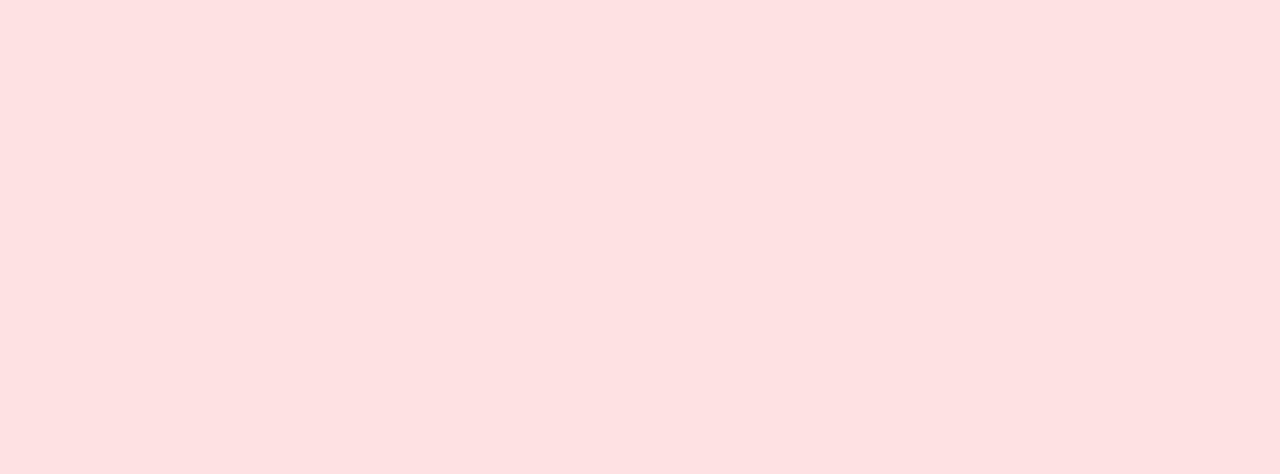
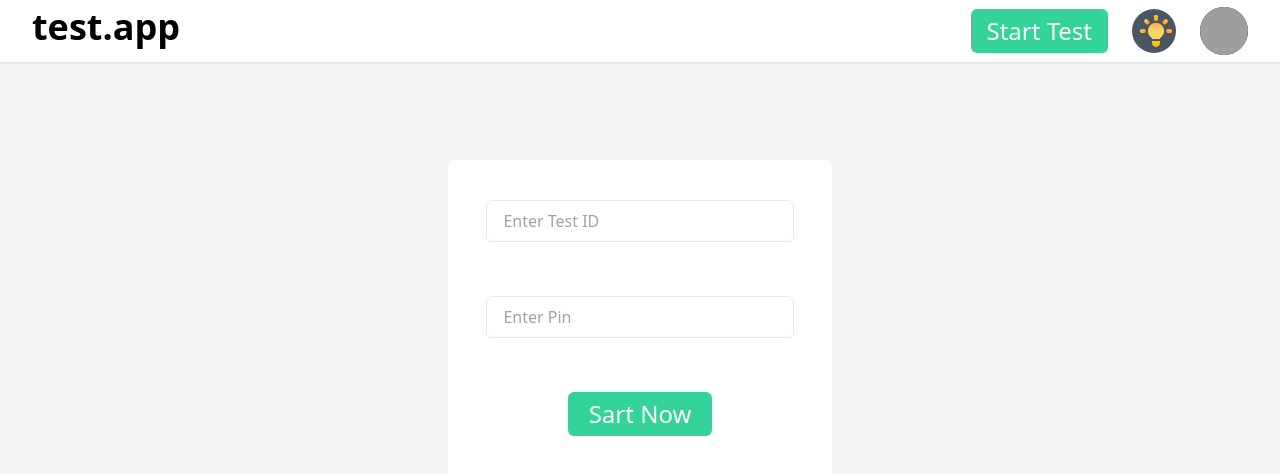
Before and after one commit to chandan-24/test-series-ui, a React (Create React App) app: page /test in a window 1280 px wide. Shown: the top 474 px of the page. Built offline with nearby package versions, Linux system fonts and the light colour scheme; grey boxes are pictures that could not be loaded.

Commit message:
start new test component with formik

```diff
--- a/package.json
+++ b/package.json
@@ -7,6 +7,7 @@
     "@testing-library/jest-dom": "^5.11.9",
     "@testing-library/react": "^11.2.5",
     "@testing-library/user-event": "^12.7.1",
+    "formik": "^2.2.6",
     "immer": "^8.0.1",
     "react": "^17.0.1",
     "react-dom": "^17.0.1",
@@ -19,7 +20,8 @@
     "redux-promise": "^0.6.0",
     "redux-thunk": "^2.3.0",
     "reselect": "^4.0.0",
-    "web-vitals": "^1.1.0"
+    "web-vitals": "^1.1.0",
+    "yup": "^0.32.9"
   },
   "scripts": {
     "start": "craco start",
--- a/src/components/App.js
+++ b/src/components/App.js
@@ -16,6 +16,8 @@ import Attempted from './Attempted';
 import Profile from './Profile';
 import NotFound from './NotFound';
 import Login from './Login';
+import EnterTest from './EnterTest';
+import RunningTest from './RunningTest';
 
 
 class App extends Component {
@@ -36,6 +38,8 @@ class App extends Component {
         <Switch>
           <Route path="/not-found" component={NotFound} />
           <Route path="/login" component={Login} />
+          <Route path="/test" exact component={EnterTest} />
+          <Route path="/test/:id" component={RunningTest} />
           <div className="absolute overflow-y-auto z-0 w-4/5 avail-height right-0 top-16">
             <Route path="/" exact>
               {
--- /dev/null
+++ b/src/components/EnterTest.js
@@ -0,0 +1,77 @@
+import React, { Component } from 'react';
+import { connect } from 'react-redux';
+import { Formik, Form, useField } from 'formik';
+import * as Yup from 'yup';
+import { PATHS } from '../constants';
+import { setActivePath } from '../globalStore/actions/handleUiState';
+
+const TextInput = ({ label, ...props }) => {
+
+  const [field, meta] = useField(props);
+  return (
+    <div className="mx-auto w-4/5 h-24 pt-10">
+      <input
+        className="w-full px-4 py-2 ml-auto mr-auto  border rounded-md focus:outline-none focus:ring focus:ring-primary-100"
+        {...field}
+        {...props}
+      />
+      {meta.touched && meta.error ? (
+        <div className="text-red-600">{meta.error}</div>
+      ) : null}
+    </div>
+  );
+};
+
+class EnterTest extends Component {
+  render() {
+    return (
+      <div className="absolute top-16 w-full avail-height bg-gray-100">
+        <div className="mx-auto mt-24 w-96 h-80 bg-white rounded-lg shadow-">
+          <Formik
+            initialValues = {{
+              testId: '',
+              testPin: '',
+            }}
+            validationSchema = { Yup.object({
+              testId: Yup.string().required('Required'),
+              testPin: Yup.string().required('Required'),
+            })}
+            onSubmit = {(values, {setSubmitting}) => {
+              setTimeout(() => {
+                alert(JSON.stringify(values))
+                setSubmitting(false);
+                const nextPath = `${PATHS.START_TEST}/${values.testId}`;
+                this.props.setActivePath(nextPath);
+                this.props.history.push(nextPath)
+              }, 1000);
+            }}
+          >
+            { formik => {
+              console.log(formik)
+                return <Form>
+                  <TextInput
+                    name="testId"
+                    type="text"
+                    placeholder="Enter Test ID"
+                  />
+                  <TextInput
+                    name="testPin"
+                    type="text"
+                    placeholder="Enter Pin"
+                  />
+                  <div className="w-36 mx-auto pt-10">
+                    <button className="w-full text-2xl bg-green-400 text-white px-4 py-1.5 rounded-md hover:bg-green-500 cursor-pointer ease-in-out duration-400" type="submit" disabled={!formik.isValid || formik.isSubmitting}>Sart Now</button>
+                  </div>
+                </Form>
+              }
+            }
+          </Formik>
+        </div>
+      </div>
+    );
+  }
+}
+
+const mapDispatchToProps = { setActivePath }
+
+export default connect(null, mapDispatchToProps)(EnterTest);
--- a/src/components/Login.js
+++ b/src/components/Login.js
@@ -1,6 +1,6 @@
 import React, { Component } from 'react';
 import { connect } from 'react-redux';
-import { Link, Redirect } from 'react-router-dom';
+import { Link, withRouter } from 'react-router-dom';
 
 import { setActivePath } from '../globalStore/actions/handleUiState';
 import { userLogIn } from '../globalStore/actions/handleAuth';
@@ -13,7 +13,6 @@ import Spinner from './Spinner';
 class Login extends Component {
   state = {
     isLoading: false,
-    redirect: false,
   }
 
   handleLogin = async () => {
@@ -29,15 +28,13 @@ class Login extends Component {
 
       this.props.userLogIn(userInfo);
       this.props.loadOverTest(testData);
-      this.setState({isLoading: false, redirect: true});
+      this.setState({isLoading: false});
       this.props.setActivePath(PATHS.DASHBOARD);
+      this.props.history.push(PATHS.DASHBOARD)
     }, 2000);
   }
 
   render() {
-    if (this.state.redirect) {
-      return <Redirect to='/dashboard'/>;
-    }
     return (
       <div>
         { this.state.isLoading ? <Spinner /> :
@@ -125,4 +122,4 @@ class Login extends Component {
 
 const mapDispatchToProps = { userLogIn, setActivePath, loadOverTest, };
 
-export default connect(null, mapDispatchToProps)(Login);
+export default connect(null, mapDispatchToProps)(withRouter(Login));
--- a/src/components/Navigation/Header.js
+++ b/src/components/Navigation/Header.js
@@ -1,6 +1,6 @@
 import React, { Component } from 'react';
 import { connect } from 'react-redux';
-import { Redirect, withRouter } from 'react-router-dom';
+import { withRouter } from 'react-router-dom';
 import produce from 'immer';
 
 
@@ -17,7 +17,6 @@ class Header extends Component {
   state = {
     isUserMenuActive: false,
     isDarkModeOn: false,
-    redirect: false,
   }
 
   componentDidMount = () => {
@@ -29,7 +28,11 @@ class Header extends Component {
   }
 
   toggleUserMenu = () => {
-    this.setState({ isUserMenuActive: !this.state.isUserMenuActive });
+    this.setState(
+      produce((draftState) => {
+        draftState.isUserMenuActive = !this.state.isUserMenuActive;
+      })
+    )
   }
 
   toggleDarkMode = () => {
@@ -39,17 +42,19 @@ class Header extends Component {
 
   redirectHome = () => {
     if (this.props.location.pathname != PATHS.DASHBOARD) {
-      this.setState({redirect: true});
       this.props.setActivePath(PATHS.DASHBOARD);
+      this.props.history.push(PATHS.DASHBOARD)
+    }
+  }
+
+  redirectStartTest = () => {
+    if (this.props.location.pathname != PATHS.START_TEST) {
+      this.props.setActivePath(PATHS.START_TEST);
+      this.props.history.push(PATHS.START_TEST)
     }
   }
 
   render() {
-    if (this.state.redirect) {
-      this.setState({redirect: false});
-      return <Redirect to='/dashboard'/>;
-    }
-
     return (
       <div className="bg-white z-10 w-full h-16 border-b-2 border-gray-200 flex items-center fixed  dark:bg-gray-800">
         <div className="px-8 flex flex-row w-full">
@@ -63,7 +68,7 @@ class Header extends Component {
                 <button
                   id="avatar-ctn"
                   onClick={this.toggleUserMenu}
-                  className="max-w-xs bg-gray-800 rounded-full flex items-center text-sm focus:outline-none focus:ring-2 focus:ring-offset-2 focus:ring-offset-green-400 focus:ring-white"
+                  className="max-w-xs bg-gray-800 rounded-full flex items-center text-sm focus:outline-none focus:ring-offset-2 focus:ring-offset-green-400 focus:ring-0"
                 >
                   <img id="avatar" className="h-12 w-12 rounded-full" src="https://avatars.githubusercontent.com/u/27084297?size=200" alt="avatar" />
                 </button>
@@ -76,7 +81,7 @@ class Header extends Component {
               </div>
             </div>
 
-            <div className="text-2xl bg-green-400 text-white px-4 py-1.5 rounded-md hover:bg-green-500 cursor-pointer ease-in-out duration-400">
+            <div onClick={this.redirectStartTest} className="text-2xl bg-green-400 text-white px-4 py-1.5 rounded-md hover:bg-green-500 cursor-pointer ease-in-out duration-400">
               Start Test
             </div>
           </div>
--- a/src/components/NotFound.js
+++ b/src/components/NotFound.js
@@ -6,7 +6,6 @@ class NotFound extends Component {
     return (
       <div>
       <main
-        aria-labelledby="pageTitle"
         class="flex items-center justify-center h-screen bg-gray-100 dark:bg-dark dark:text-light"
       >
         <div class="p-4 space-y-4">
--- /dev/null
+++ b/src/components/RunningTest.js
@@ -0,0 +1,13 @@
+import React, { Component } from 'react';
+
+class RunningTest extends Component {
+  render() {
+    return (
+      <div>
+        RUNNING TEST
+      </div>
+    );
+  }
+}
+
+export default RunningTest;
--- a/src/constants/index.js
+++ b/src/constants/index.js
@@ -7,6 +7,7 @@ export const PATHS = {
   ATTEMPTED: '/attempted',
   USER_PROFILE: '/profile',
   NOT_FOUND: '/not-found',
+  START_TEST: '/test',
 }
 
 export const PATHS_WITH_SIDEBAR = [
@@ -14,7 +15,7 @@ export const PATHS_WITH_SIDEBAR = [
 ]
 
 export const PATHS_WITH_HEADER = [
-  '/dashboard', '/live-test', '/past-test', '/attempted', '/profile', '/not-found'
+  '/dashboard', '/live-test', '/past-test', '/attempted', '/profile', '/not-found', '/test'
 ]
 
 
--- a/src/globalStore/reducers/testData.js
+++ b/src/globalStore/reducers/testData.js
@@ -16,6 +16,10 @@ const INTIAL_STATE = {
     data: []
   },
   testReports: {
+  },
+  runningTest: {
+    isLoading: false,
+    data:{}
   }
 }
 
```
Also changed, not shown: 1 other file (tests, documents, lock files or other folders).
